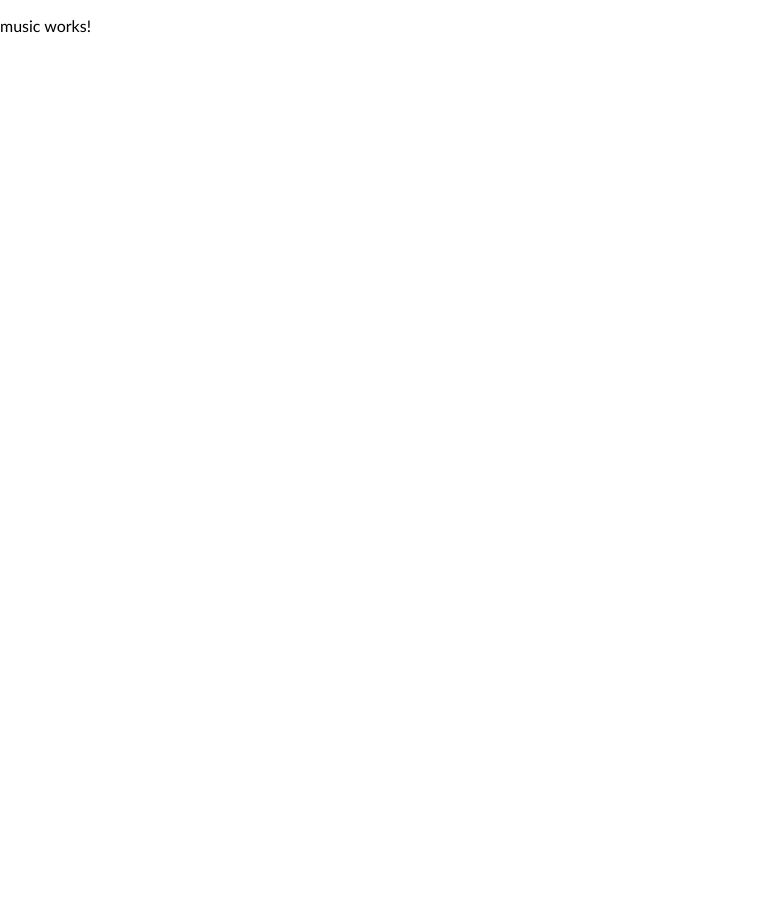
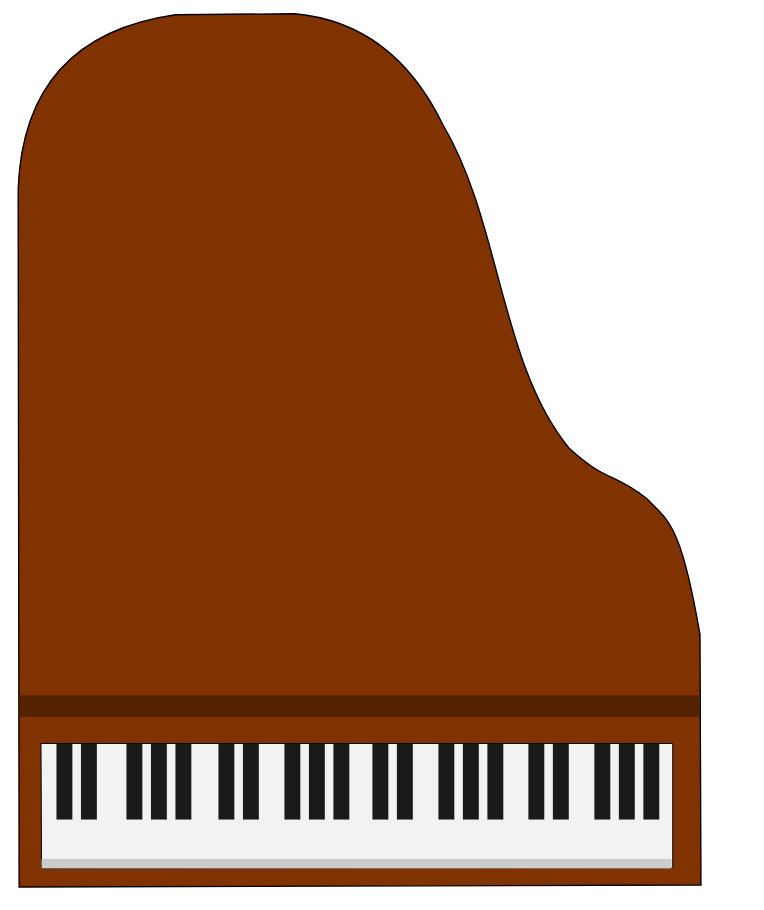
Before and after one commit to pbrandstetter/my-site, an Angular app: page /music in a window 1280 px wide. Shown: the whole page, without its empty margins (0-764 px from the left). Before the commit the page ends 800 px from the top, so only its background shows below. Built offline with nearby package versions, Linux system fonts and the light colour scheme.

Commit message:
New picture in music-component.

```diff
--- a/src/app/music/music.component.html
+++ b/src/app/music/music.component.html
@@ -1 +1 @@
-<p>music works!</p>
+<img src="assets/Keyboard.svg">
```
